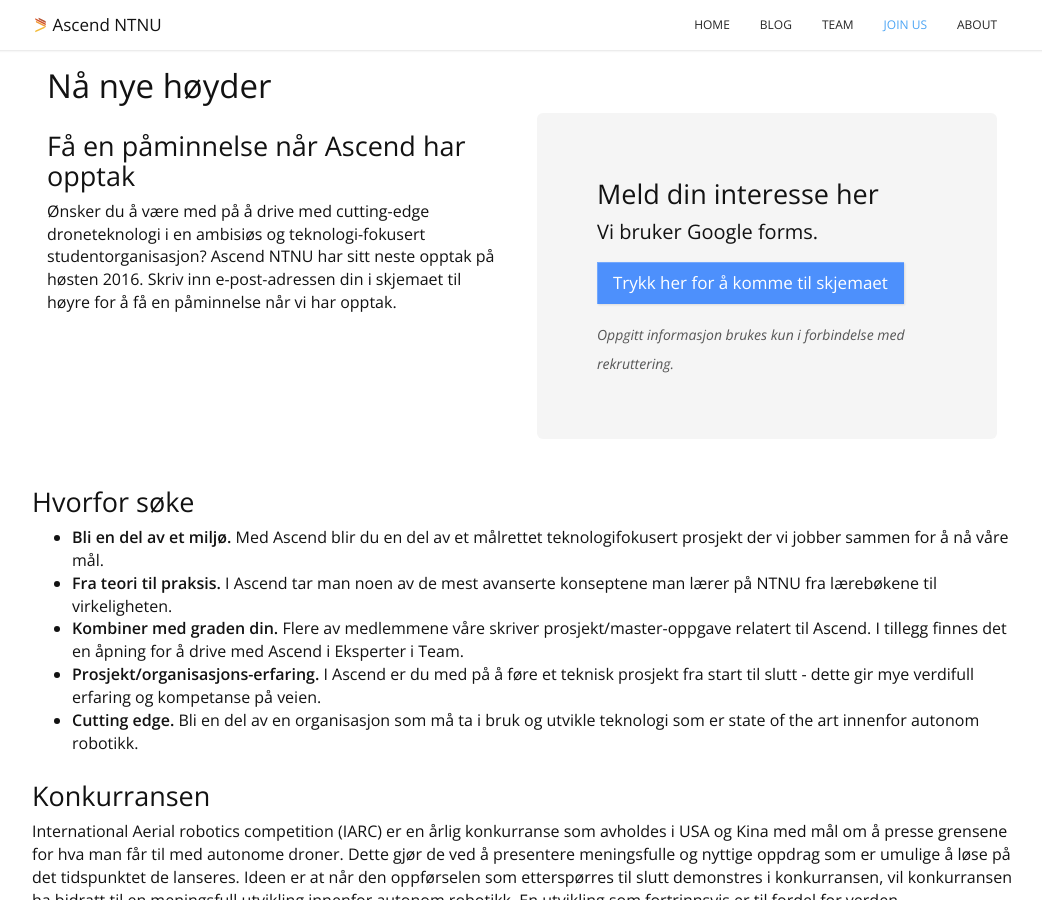
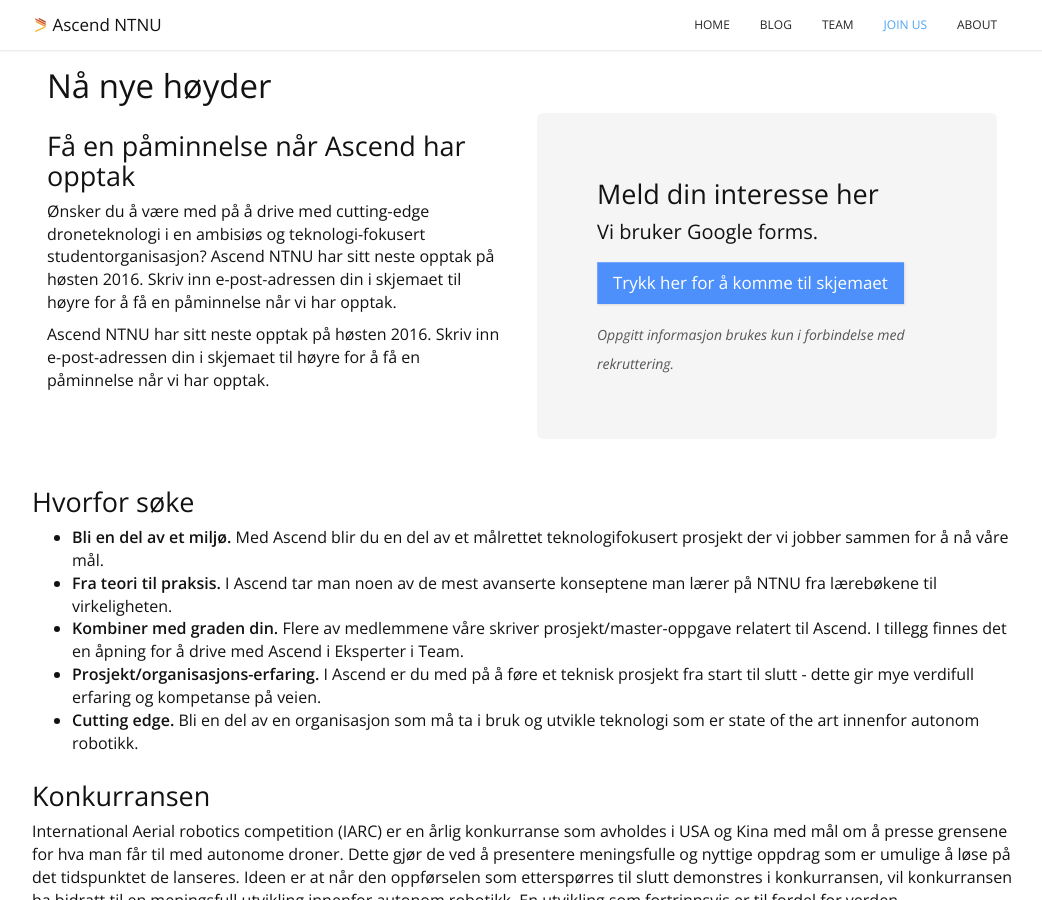
Before and after one commit to AscendNTNU/AscendNTNU.github.io, a Jekyll site: the page built from join.html, in a window 1280 px wide and 900 px high. Shown: the whole window, without its empty margins (118-1160 px from the left). Built offline with Jekyll 4.4.1, drawn with Linux system fonts in a browser that asks for light colours.

Commit message:
increase spacing between the two top sentences

```diff
--- a/join.html
+++ b/join.html
@@ -11,7 +11,9 @@
 			<p>
 				Ønsker du å være med på å drive med cutting-edge droneteknologi i en ambisiøs og teknologi-fokusert studentorganisasjon?  Ascend NTNU har sitt neste opptak på høsten 2016. Skriv inn e-post-adressen din i skjemaet til høyre for å få en påminnelse når vi har opptak.
 			</p>
-
+			<p>
+				Ascend NTNU har sitt neste opptak på høsten 2016. Skriv inn e-post-adressen din i skjemaet til høyre for å få en påminnelse når vi har opptak.
+			</p>
 
 		</div>
 		<div class="col-md-6">
```
